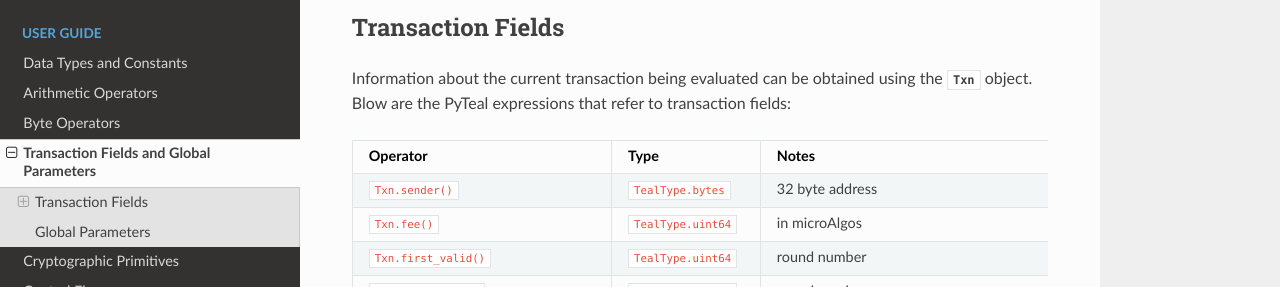
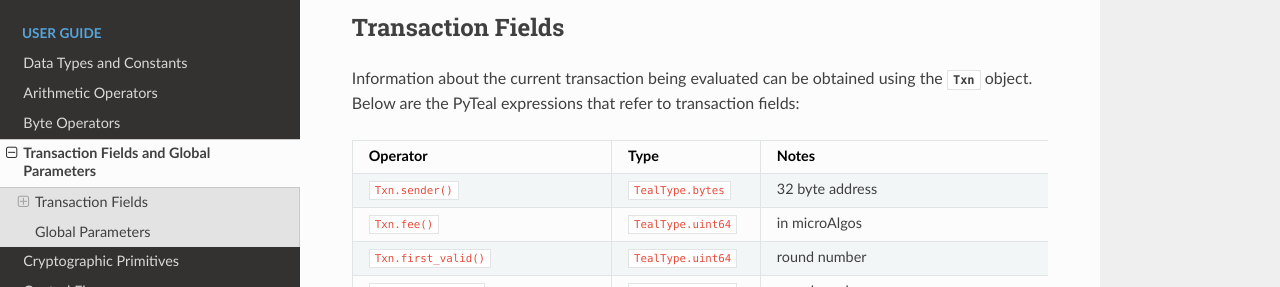
Before and after one commit to algorand/pyteal, a Sphinx documentation site: the page built from docs/accessing_transaction_field.rst, in a window 1280 px wide and 900 px high. Shown: the part 221-508 px from the top of the window. Built offline with Sphinx 7.4.7 and the Read the Docs theme 2.0.0, drawn with Linux system fonts in a browser that asks for light colours.

Commit message:
Small docs fixes

```diff
--- a/docs/accessing_transaction_field.rst
+++ b/docs/accessing_transaction_field.rst
@@ -10,7 +10,7 @@ Transaction Fields
 ------------------
 
 Information about the current transaction being evaluated can be obtained using the :any:`Txn`
-object. Blow are the PyTeal expressions that refer to transaction fields:
+object. Below are the PyTeal expressions that refer to transaction fields:
 
 ========================================= ======================== =======================================================================
 Operator                                  Type                     Notes
```
Also changed, not shown: README.md (+1 -1 lines).
